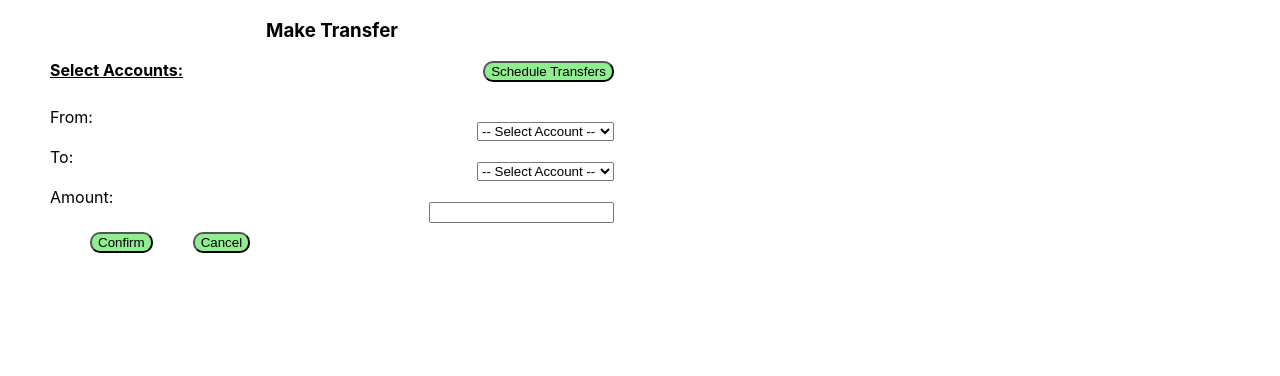
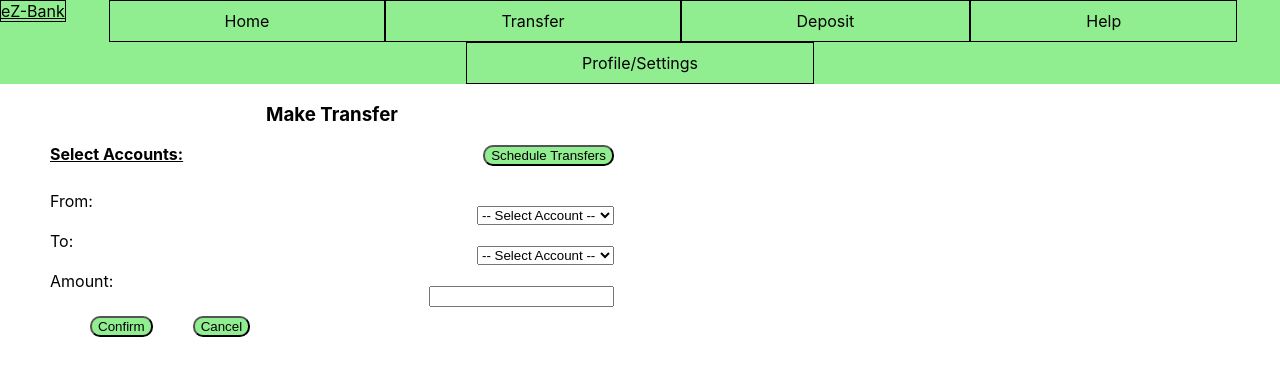
Before and after one commit to jbz6587/ezBank, a React (Create React App) app in the folder ezbank/: page /transfer in a window 1280 px wide. Shown: the top 376 px of the page. Built offline with nearby package versions, Linux system fonts and the light colour scheme.

Commit message:
fixed navbar stuff, navbar is correct on transfer and deposit

```diff
--- a/ezbank/src/css/sitenavbar.css
+++ b/ezbank/src/css/sitenavbar.css
@@ -7,7 +7,7 @@
 .navLink {
 	border: 1px solid;
 	color: black;
-	padding: 10px 20px;
+	padding: 10px 115px;
 	text-align: center;
 	text-decoration: none;
 	display: inline-block;
--- a/ezbank/src/views/deposit.js
+++ b/ezbank/src/views/deposit.js
@@ -7,8 +7,11 @@ export default class Deposit extends Component {
 
 	render(){
 		return(
+			<div>
+				<div id="navBar">
+					<SiteNavbar/>
+				</div>
 			<div id="depositContainer">
-				<SiteNavbar/>
 				<div>
 					<h2>Electronic Check Deposit</h2>
 				</div>
@@ -42,6 +45,7 @@ export default class Deposit extends Component {
 					</div>
 				</form>
 			</div>
+			</div>
 
 			)
 
--- a/ezbank/src/views/sitenavbar.js
+++ b/ezbank/src/views/sitenavbar.js
@@ -12,7 +12,7 @@ export default class SiteNavbar extends Component {
 		return(
 			<div id="NavbarContainer">
 				<Navbar bg="dark" variant="dark">
-					<Navbar.Brand className="navLogo" href="/">eZ-Bank</Navbar.Brand>
+					<Navbar.Brand className="navLogo" href="/home">eZ-Bank</Navbar.Brand>
 					<Nav className="mr-auto">
 						<Nav.Link className="navLink" href="/home">Home</Nav.Link>
 						<Nav.Link className="navLink" href="/transfer">Transfer</Nav.Link>
--- a/ezbank/src/views/transfer.js
+++ b/ezbank/src/views/transfer.js
@@ -1,6 +1,7 @@
 import React, { Component } from 'react';
 import {Link} from 'react-router-dom';
 import '../css/transfer.css';
+import SiteNavbar from '../views/sitenavbar.js';
 
 export default class Transfer extends Component {
 
@@ -17,6 +18,10 @@ export default class Transfer extends Component {
 
 	render() {
 		return(
+			<div>
+				<div id="navBar">
+					<SiteNavbar/>
+				</div>
 				<div className='Transfer'>
 					<h3>Make Transfer</h3>
 					<div>
@@ -45,6 +50,7 @@ export default class Transfer extends Component {
 						<button id="cancelTransferBtn">Cancel</button>
 					</form>
 				</div>
+			</div>
 		)
 	}
 
```
Lines whose indentation alone changed are shown as unchanged.
